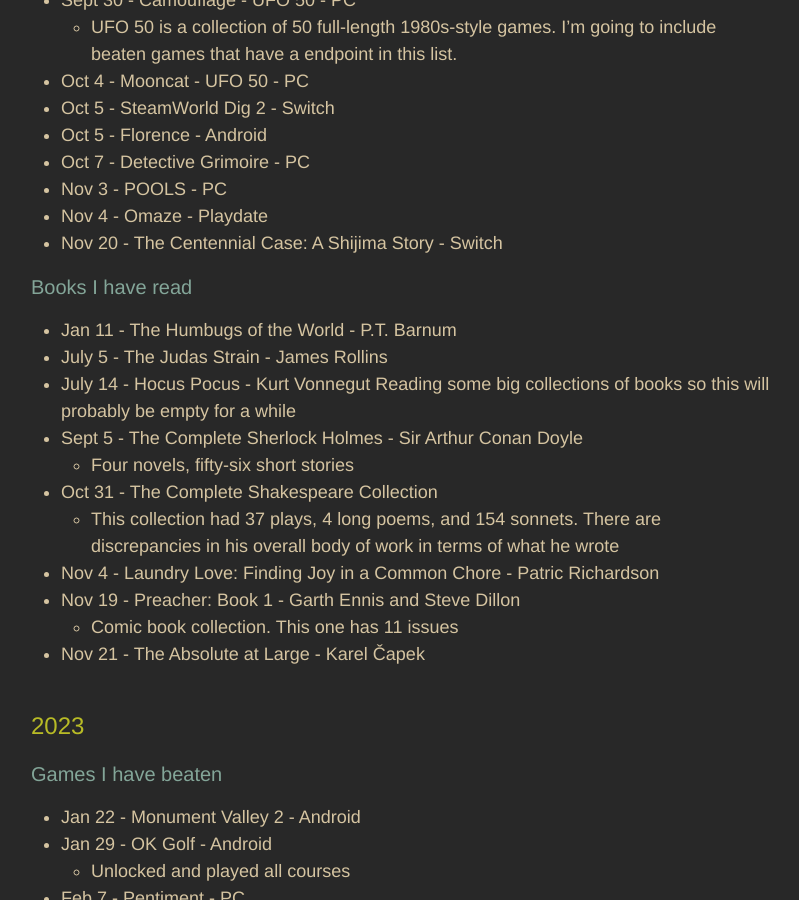
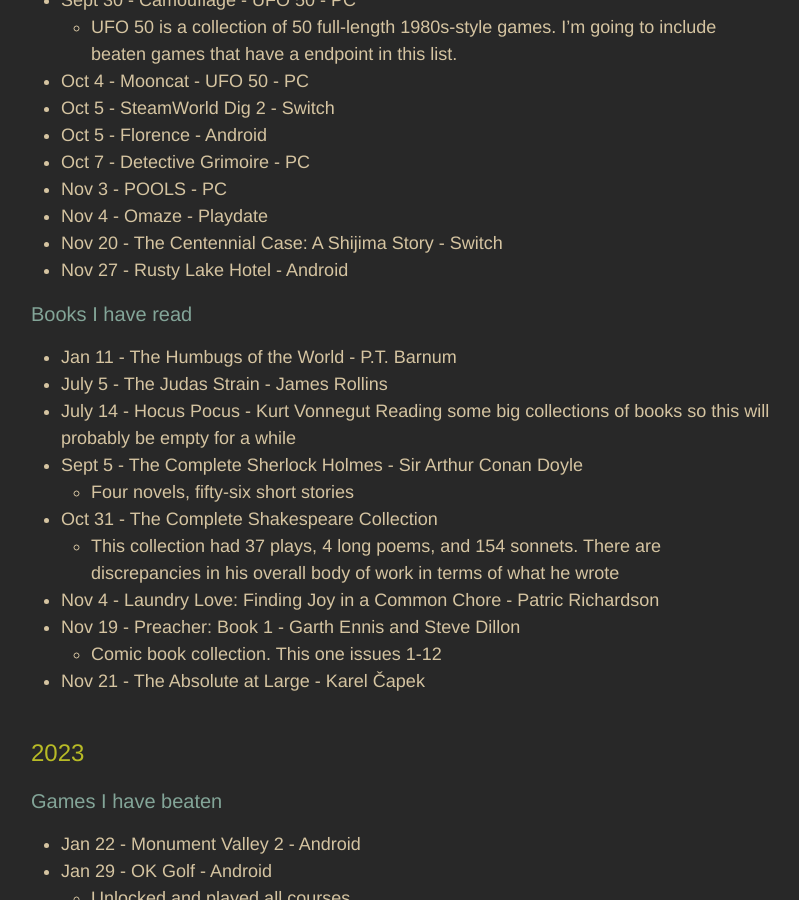
Before and after one commit to adkinsrs/sadkins_site, a Jekyll site: the page built from misc.md, in a window 1280 px wide and 900 px high, scrolled down 1058 px. Shown: the whole window, without its empty margins (239-1038 px from the left). Built offline with Jekyll 4.4.1, drawn with Linux system fonts in a browser that asks for light colours.

Commit message:
beat a game

```diff
--- a/misc.md
+++ b/misc.md
@@ -44,6 +44,7 @@
 * Nov 3 - POOLS - PC
 * Nov 4 - Omaze - Playdate
 * Nov 20 - The Centennial Case: A Shijima Story - Switch
+* Nov 27 - Rusty Lake Hotel - Android
 
 ### Books I have read
 
@@ -57,7 +58,7 @@
   * This collection had 37 plays, 4 long poems, and 154 sonnets. There are discrepancies in his overall body of work in terms of what he wrote
 * Nov 4 - Laundry Love: Finding Joy in a Common Chore - Patric Richardson
 * Nov 19 - Preacher: Book 1 - Garth Ennis and Steve Dillon
-  * Comic book collection. This one has 11 issues
+  * Comic book collection. This one issues 1-12
 * Nov 21 - The Absolute at Large - Karel Čapek
 
 ## 2023
```
